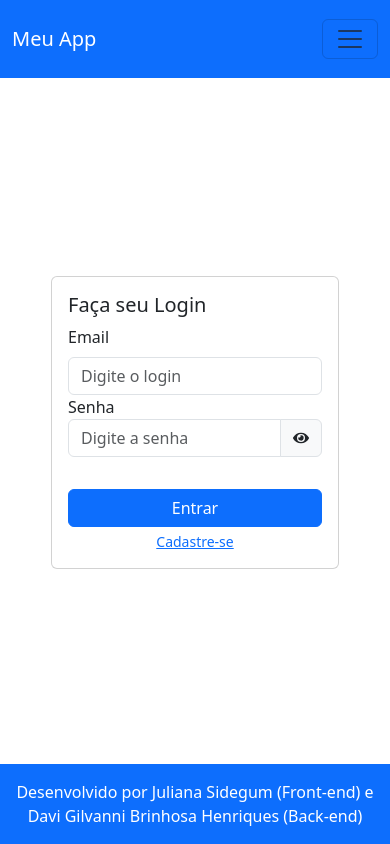
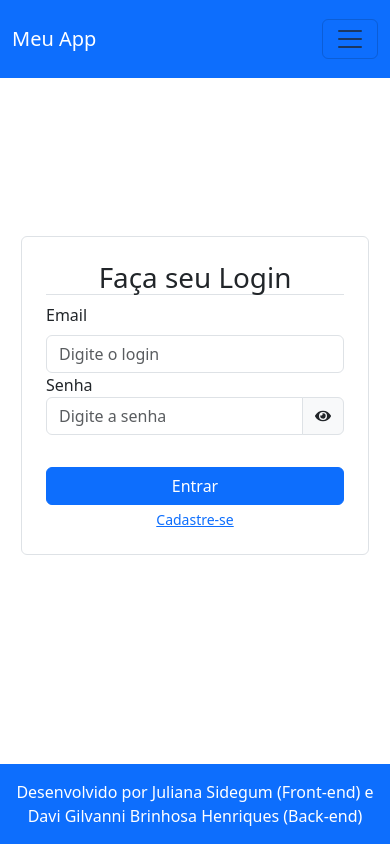
Before and after one commit to jsidegum/work-project-01-app, a React (Create React App) app: page / in a window 390 px wide. Built offline with nearby package versions, Linux system fonts and the light colour scheme.

Commit message:
Ajustes responsividade.

```diff
--- a/src/components/card.js
+++ /dev/null
@@ -1,17 +0,0 @@
-import React from 'react';
-import { Card } from 'react-bootstrap';
-
-const CenteredCard = (props) => {
-    return (
-        <div className="d-flex justify-content-center align-items-center vh-100 pt-22">
-            <Card style={{ width: props.width || '18rem' }}>
-                <Card.Body>
-                    <Card.Title>{props.title}</Card.Title>
-                    {props.children}
-                </Card.Body>
-            </Card>
-        </div>
-    );
-};
-
-export default CenteredCard;
--- /dev/null
+++ b/src/components/cardCentered.js
@@ -0,0 +1,16 @@
+import React from 'react';
+
+const CardCentered = (props) => {
+    const { title, ...restProps } = props;
+
+    return (
+        <div className="content-centered d-flex align-items-center justify-content-center" style={{ height: '70vh' }}>
+            <div className="border rounded p-4 mx-auto my-auto" {...restProps}>
+                {title && <h1 className="display-6 text-center border-bottom">{title}</h1>}
+                {props.children}
+            </div>
+        </div>
+    );
+};
+
+export default CardCentered;
--- /dev/null
+++ b/src/components/cardContent.js
@@ -0,0 +1,12 @@
+import React from 'react';
+
+const CardContent = (props) => {
+    return (
+        <div className="container mt-4 border rounded">
+            <h1 className="display-6 text-center border-bottom">{props.title}</h1>
+            {props.children}
+        </div>
+    );
+};
+
+export default CardContent;
--- /dev/null
+++ b/src/custom.css
@@ -0,0 +1,13 @@
+.content {
+    margin-top: 80px;
+    padding-top: 20px;
+    margin-bottom: 70px;
+    padding-bottom: 20px;
+}
+
+@media (max-width: 767px) {
+    .contacts-table th:nth-child(4),
+    .contacts-table td:nth-child(4) {
+      display: none;
+    }
+  }
--- a/src/main/App.js
+++ b/src/main/App.js
@@ -1,6 +1,7 @@
 
 import React from 'react';
 import Rotas from './rotas';
+import '../custom.css';
 import Header from '../components/header';
 import Footer from '../components/footer';
 
@@ -8,12 +9,12 @@ import Footer from '../components/footer';
 function App() {
   return (
 
-    <div className="App">
-
+    <div className="App" >
       <Header />
-      <Rotas />
+      <div className="content">
+        <Rotas />
+      </div>
       <Footer />
-
     </div>
   );
 }
--- a/src/views/cadastrarUsuario.js
+++ b/src/views/cadastrarUsuario.js
@@ -1,12 +1,12 @@
 import React, { useState } from 'react';
 import { Form, Button } from 'react-bootstrap';
 import { useNavigate } from 'react-router-dom';
-import CenteredCard from '../components/card';
 import DOMPurify from 'dompurify';
 import ModalAlert from '../components/modalAlert';
 import ModalSuccess from '../components/modalSuccess';
 import axios from 'axios';
 import { aesUtil } from '../crypto/AESUtil';
+import CardCentered from '../components/cardCentered';
 
 const CadastrarUsuario = () => {
 
@@ -112,7 +112,7 @@ const CadastrarUsuario = () => {
     };
 
     return (
-        <CenteredCard title="Cadastre-se">
+        <CardCentered title='Cadastre-se' style={{ width: '350px' }}>
             <Form>
                 <Form.Group controlId="formBasicNome">
                     <Form.Label>Nome</Form.Label>
@@ -162,21 +162,24 @@ const CadastrarUsuario = () => {
                 </Button>
             </Form>
 
-            {showModalAlert && (
+            {
+                showModalAlert && (
                     <ModalAlert
                         mensagem={mensagemModalAlert}
                         handleClose={handleCloseModalAlert}
                     />
-            )}
+                )
+            }
 
-            {showModalSuccess && (
+            {
+                showModalSuccess && (
                     <ModalSuccess
                         mensagem={mensagemModalSuccess}
                         handleClose={handleCloseModalSuccess}
                     />
-            )}
-
-        </CenteredCard>
+                )
+            }
+        </CardCentered >
     );
 };
 
--- a/src/views/contatos/cadastrarContatos.js
+++ b/src/views/contatos/cadastrarContatos.js
@@ -1,6 +1,6 @@
 import React, { useState } from 'react';
 import { useNavigate } from 'react-router-dom';
-import CenteredCard from '../../components/card';
+import CardContent from '../../components/cardContent';
 import { Form, Row, Col, Button } from 'react-bootstrap';
 import ModalAlert from '../../components/modalAlert';
 import InputMask from 'react-input-mask';
@@ -161,7 +161,7 @@ const CadastrarContato = () => {
     }
 
     return (
-        <CenteredCard width="40rem" title="Cadastrar Contato">
+        <CardContent title='Cadastro de Contato'>
             <Form>
                 <Row>
                     <Form.Group as={Col} xs={12} sm={12} controlId="formContato">
@@ -283,6 +283,7 @@ const CadastrarContato = () => {
                         </Button>
                     </Col>
                 </Row>
+                <br />
             </Form>
 
             {showModalAlert && (
@@ -298,8 +299,7 @@ const CadastrarContato = () => {
                     handleClose={handleCloseModalSuccess}
                 />
             )}
-
-        </CenteredCard>
+        </CardContent>
     );
 };
 
--- a/src/views/contatos/consultarContatos.js
+++ b/src/views/contatos/consultarContatos.js
@@ -2,12 +2,12 @@ import React, { useState, useEffect } from 'react';
 import 'bootstrap/dist/css/bootstrap.min.css';
 import { Table, Button } from 'react-bootstrap';
 import { useTable, usePagination, useSortBy, useFilters } from 'react-table';
-import CenteredCard from '../../components/card';
 import { FaEdit, FaTrash } from 'react-icons/fa';
 import { useNavigate } from 'react-router-dom';
 import axios from 'axios';
 import ModalSuccess from '../../components/modalSuccess';
 import ModalAlert from '../../components/modalAlert';
+import CardContent from '../../components/cardContent';
 
 const columns = [
     { Header: 'ID', accessor: 'id', Filter: true },
@@ -142,9 +142,8 @@ function ConsultarContatos() {
     };
 
     return (
-        <CenteredCard width="55rem" title="Contatos">
 
-            <div className="container mt-4">
+        <CardContent title='Meus Contatos'>
             <div className="d-flex justify-content-between mb-3">
                 <Button variant="primary" onClick={adicionar}>Adicionar</Button>
                 <div className="form-group">
@@ -158,7 +157,7 @@ function ConsultarContatos() {
                 </div>
             </div>
 
-                <Table {...getTableProps()} striped bordered>
+            <Table {...getTableProps()} striped bordered className="contacts-table">
 
                 <thead>
                     {headerGroups.map((headerGroup) => (
@@ -220,23 +219,26 @@ function ConsultarContatos() {
                     {'>'}
                 </button>
             </div>
-            </div>
+            <br />
 
-            {showModalAlert && (
+            {
+                showModalAlert && (
                     <ModalAlert
                         mensagem={mensagemModalAlert}
                         handleClose={handleCloseModalAlert}
                     />
-            )}
+                )
+            }
 
-            {showModalSuccess && (
+            {
+                showModalSuccess && (
                     <ModalSuccess
                         mensagem={mensagemModalSuccess}
                         handleClose={handleCloseModalSuccess}
                     />
-            )}
-
-        </CenteredCard>
+                )
+            }
+        </CardContent >
     );
 }
 
--- a/src/views/home.js
+++ b/src/views/home.js
@@ -4,7 +4,7 @@ import { Container, Row, Col } from 'react-bootstrap';
 const Home = () => {
     return (
         <Container>
-            <Row className="justify-content-center align-items-center" style={{ height: '100vh' }}>
+            <Row className="justify-content-center align-items-center" style={{ height: '70vh' }}>
                 <Col className="text-center">
                     <h1>Bem-vindo a página inicial!!!</h1>
                 </Col>
--- a/src/views/login.js
+++ b/src/views/login.js
@@ -1,11 +1,11 @@
 import React, { useState } from 'react';
 import { Form, Button, InputGroup, FormControl } from 'react-bootstrap';
 import { FaEye, FaEyeSlash } from 'react-icons/fa';
-import CenteredCard from '../components/card';
 import axios from 'axios';
 import ModalAlert from '../components/modalAlert';
 import { useNavigate } from 'react-router-dom';
 import { aesUtil } from '../crypto/AESUtil';
+import CardCentered from '../components/cardCentered';
 
 const Login = () => {
     const url = process.env.REACT_APP_URL;
@@ -52,7 +52,7 @@ const Login = () => {
     };
 
     return (
-        <CenteredCard title="Faça seu Login">
+        <CardCentered title="Faça seu Login">
             <Form>
                 <Form.Group controlId="formBasicEmail">
                     <Form.Label>Email</Form.Label>
@@ -101,10 +101,10 @@ const Login = () => {
 
             {showModalAlert && (
                 <ModalAlert
-					mensagem={mensagemModalAlert}
-					handleClose={handleCloseModalAlert} />
+                    mensagem={mensagemModalAlert}
+                    handleClose={handleCloseModalAlert} />
             )}
-        </CenteredCard>
+        </CardCentered>
     );
 };
 
```
Lines whose indentation alone changed are shown as unchanged.
